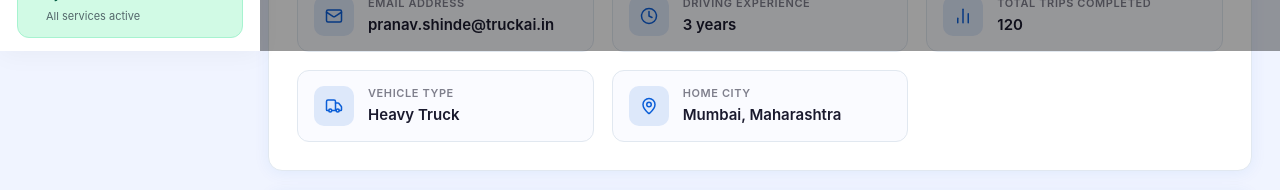
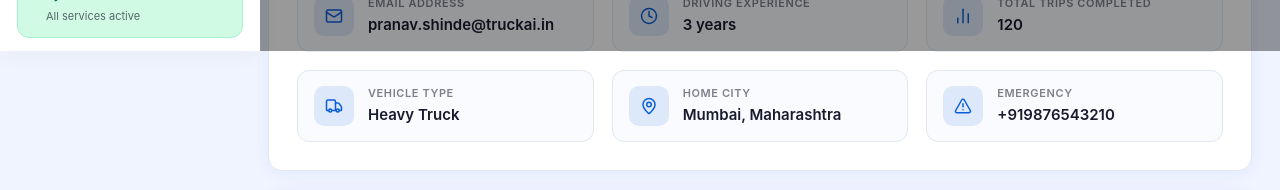
Before and after one commit to pranavrsh2007-svg/supplyshot, a React (Vite) app: page /profile in a window 1280 px wide. Shown: the part 749-939 px from the top of the page. Built offline with nearby package versions, Linux system fonts and the light colour scheme; no server answers.

Commit message:
Restore to d2d88ea, fix Vercel routing, and add SMS/WhatsApp SOS

```diff
--- a/src/pages/Emergency.jsx
+++ b/src/pages/Emergency.jsx
@@ -30,6 +30,23 @@ export default function Emergency() {
         );
         // Speak in selected language
         speak(t("voice.sosActivated"));
+
+        // Trigger SMS/WhatsApp after short delay
+        setTimeout(() => {
+          // Use a default for now, ideally this would come from profile context/localStorage
+          const contact = "+919876543210";
+          const message = `🚨 EMERGENCY SOS! I need help. My current location: https://www.google.com/maps?q=${pos.coords.latitude},${pos.coords.longitude}`;
+
+          // SMS
+          const smsUri = `sms:${contact}${window.navigator.userAgent.match(/iPhone/i) ? '&' : '?'}body=${encodeURIComponent(message)}`;
+          // WhatsApp
+          const waUri = `https://wa.me/${contact.replace(/\+/g, '')}?text=${encodeURIComponent(message)}`;
+
+          if (confirm("Send SOS via SMS and WhatsApp?")) {
+            window.open(smsUri, '_blank');
+            setTimeout(() => window.open(waUri, '_blank'), 1000);
+          }
+        }, 800);
       }
     }, 1000);
   };
--- a/src/pages/Profile.jsx
+++ b/src/pages/Profile.jsx
@@ -20,6 +20,7 @@ const driverData = {
   joinDate: "January 2023",
   homeCity: "Mumbai, Maharashtra",
   languages: ["Hindi", "Marathi", "English"],
+  emergencyContact: "+919876543210",
 };
 
 export default function Profile() {
@@ -53,6 +54,7 @@ export default function Profile() {
     { icon: BarChart2, labelKey: "profile.totalTrips", key: "trips" },
     { icon: Truck, labelKey: "profile.vehicleType", key: "vehicle" },
     { icon: MapPin, labelKey: "profile.homeCity", key: "homeCity" },
+    { icon: AlertTriangle, labelKey: "nav.emergency", key: "emergencyContact" },
   ];
 
   return (
@@ -257,7 +259,7 @@ export default function Profile() {
                 >
                   {t(labelKey)}
                 </div>
-                {editMode && ["name", "phone", "email", "homeCity"].includes(key) ? (
+                {editMode && ["name", "phone", "email", "homeCity", "emergencyContact"].includes(key) ? (
                   <input
                     className="input-field"
                     value={editData[key]}
```
Also changed, not shown: vercel.json (added).
